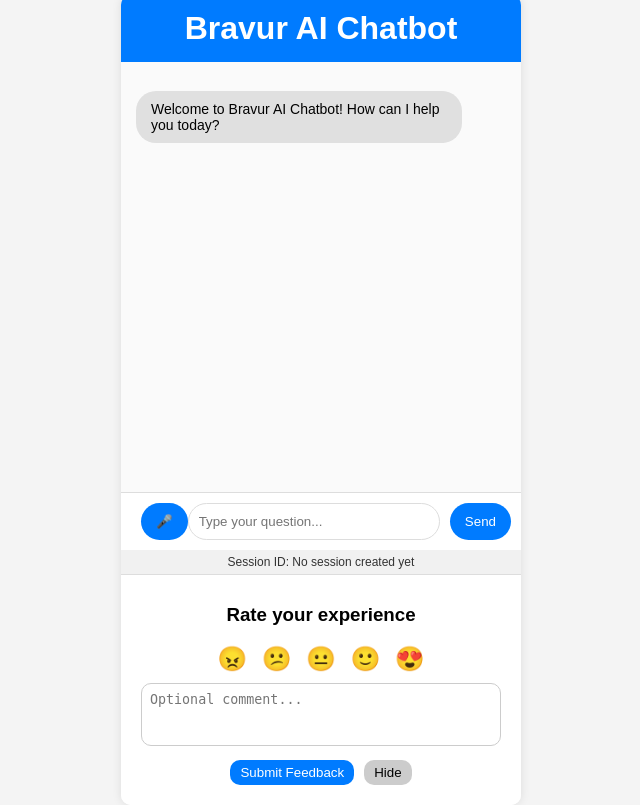
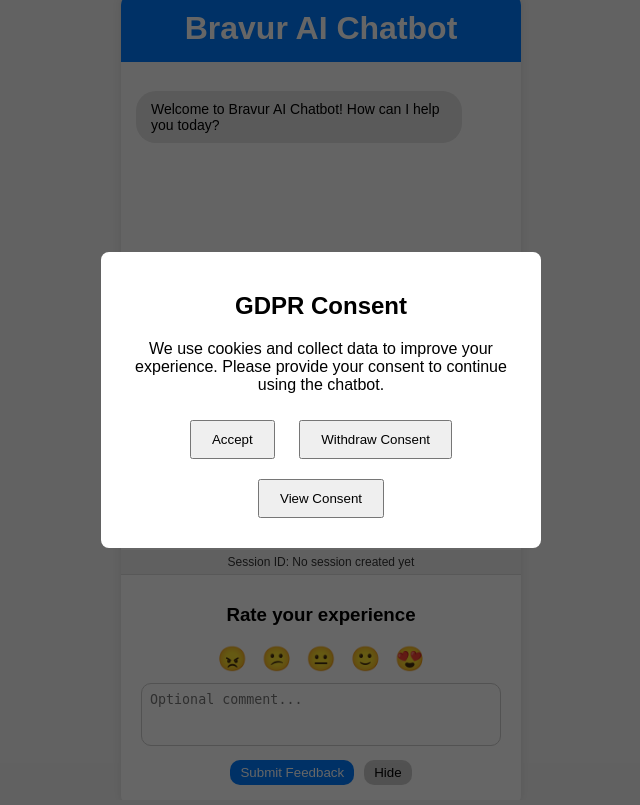
Before and after one commit to MergerAccount/Bravurs_AI_Chatbot, a Flask app: template static/templates/index.html in a window 1280 px wide. Shown: the whole page, without its empty margins (319-959 px from the left). Run offline with Flask 3, Linux system fonts and the light colour scheme; the template is opened without the code that fills it, so the values that code supplies are empty; some libraries are stand-ins or nearby versions.

Commit message:
Made the UI of the consent window and created consent entity in DB

```diff
--- a/static/css/styles.css
+++ b/static/css/styles.css
@@ -201,3 +201,32 @@
     50% { transform: scale(1.1); }
     100% { transform: scale(1); }
 }
+
+/* Basic styling for GDPR modal */
+.gdpr-modal {
+  position: fixed;
+  top: 0;
+  left: 0;
+  width: 100%;
+  height: 100%;
+  background-color: rgba(0,0,0,0.6);
+  display: flex;
+  align-items: center;
+  justify-content: center;
+  z-index: 9999;
+}
+
+.gdpr-content {
+  background: #fff;
+  padding: 20px;
+  max-width: 400px;
+  width: 90%;
+  border-radius: 8px;
+  text-align: center;
+}
+
+.gdpr-buttons button {
+  margin: 10px;
+  padding: 10px 20px;
+  cursor: pointer;
+}
--- a/static/js/script.js
+++ b/static/js/script.js
@@ -253,3 +253,46 @@
   console.log("Current Session ID:", currentSessionId);
   loadMessageHistory();
 };
+
+// Check consent status on load
+document.addEventListener('DOMContentLoaded', () => {
+  const consentStatus = localStorage.getItem('gdpr_consent'); // 'accepted', 'withdrawn', or null
+  const modal = document.getElementById('gdpr-modal');
+
+  if (!consentStatus || consentStatus === 'withdrawn') {
+    // Show modal if no consent or consent withdrawn
+    modal.style.display = 'flex';
+  } else {
+    // Consent accepted, hide modal
+    modal.style.display = 'none';
+    initializeChat(); // Proceed with initializing chat
+  }
+});
+
+// Handle buttons
+document.getElementById('accept-btn').addEventListener('click', () => {
+  localStorage.setItem('gdpr_consent', 'accepted');
+  document.getElementById('gdpr-modal').style.display = 'none';
+  initializeChat();
+});
+
+document.getElementById('withdraw-btn').addEventListener('click', () => {
+  localStorage.setItem('gdpr_consent', 'withdrawn');
+  alert('Your consent has been withdrawn. You cannot use the chatbot until you accept again.');
+  // Optionally, disable chat functionality here
+});
+
+document.getElementById('view-btn').addEventListener('click', () => {
+  const status = localStorage.getItem('gdpr_consent') || 'No consent given';
+  alert(`Your current GDPR consent status: ${status}`);
+});
+
+// Function to initialize chat after consent
+function initializeChat() {
+  // Your existing onload code
+  document.getElementById("chat-box").innerHTML =
+    '<p class="message bot-message">Welcome to Bravur AI Chatbot! How can I help you today?</p>';
+
+  // Remove the event listener if already added
+  // (Optional: Wrap your code in a function called here)
+}
--- a/static/templates/index.html
+++ b/static/templates/index.html
@@ -7,6 +7,18 @@
   <link rel="stylesheet" href="./static/css/styles.css">
 </head>
 <body>
+<!-- GDPR Consent Modal -->
+<div id="gdpr-modal" class="gdpr-modal">
+  <div class="gdpr-content">
+    <h2>GDPR Consent</h2>
+    <p>We use cookies and collect data to improve your experience. Please provide your consent to continue using the chatbot.</p>
+    <div class="gdpr-buttons">
+      <button id="accept-btn">Accept</button>
+      <button id="withdraw-btn">Withdraw Consent</button>
+      <button id="view-btn">View Consent</button>
+    </div>
+  </div>
+</div>
 <div class="chat-container">
   <h1>Bravur AI Chatbot</h1>
   <div id="chat-box" class="chat-box"></div>
```
Also changed, not shown: SQL/consent_table.sql (added, +8 -0 lines).
